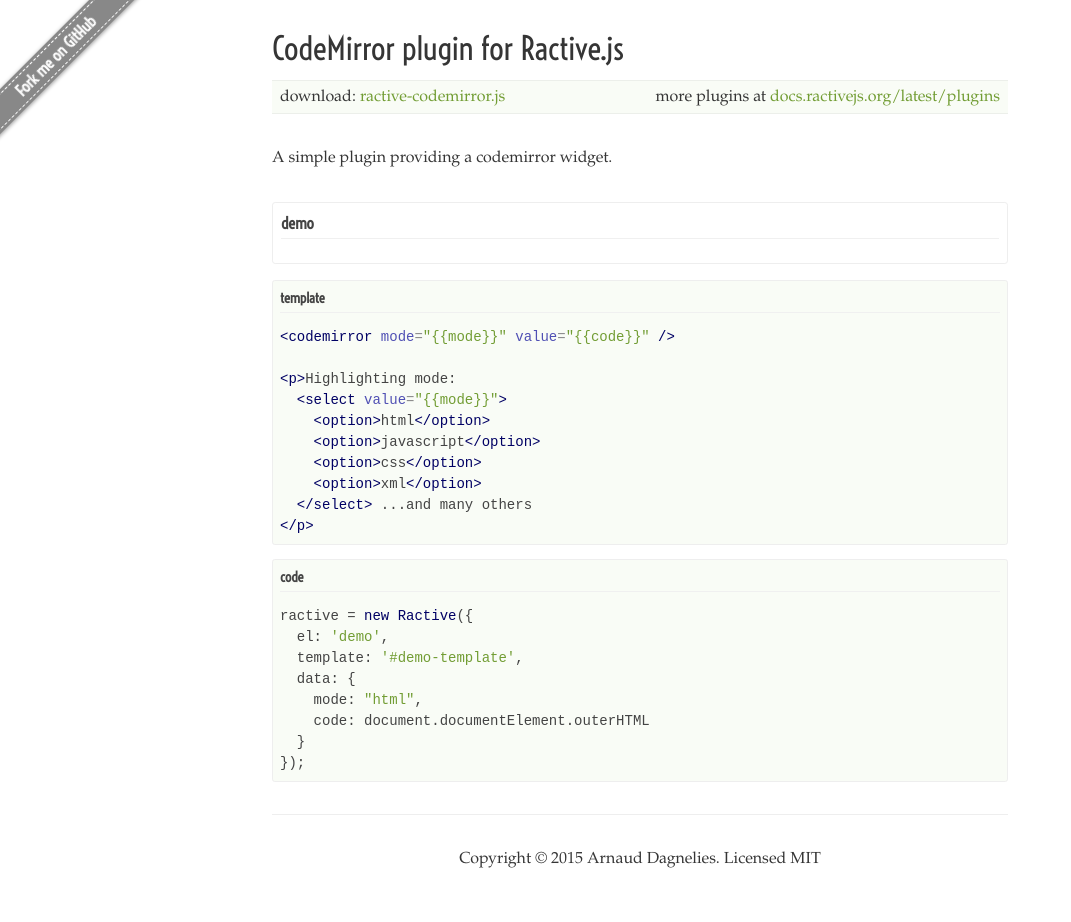
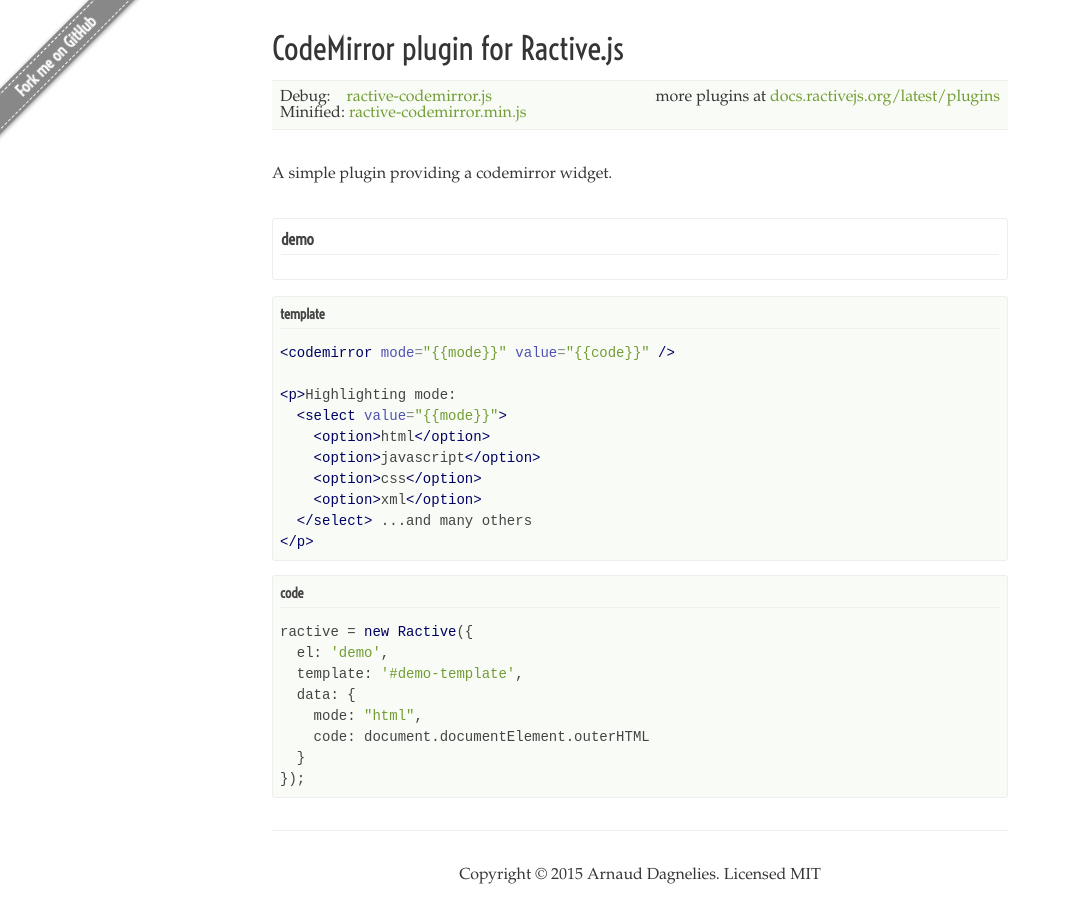
Before and after one commit to dagnelies/ractive-codemirror, a plain HTML site: page index.html in a window 1280 px wide. Shown: the whole page, without its empty margins (0-1071 px from the left). Drawn offline with nearby package versions, Linux system fonts and the light colour scheme; a script that the page names is missing.

Commit message:
added minified version

```diff
--- a/index.html
+++ b/index.html
@@ -21,7 +21,7 @@
 	<script src='http://cdn.ractivejs.org/edge/ractive.js'></script>
 
 	<!-- this plugin -->
-	<script src='ractive-codemirror.js'></script>
+	<script src='ractive-codemirror.min.js'></script>
 
 	<style>
 	.box {
@@ -37,7 +37,8 @@
 	<header>
 		<h1>CodeMirror plugin for Ractive.js</h1>
 		<p class='strap'>
-			<span class='download'>download: <a href='ractive-codemirror.js'>ractive-codemirror.js</a></span>
+			<span class='download'>Debug: &nbsp;&nbsp; <a href='ractive-codemirror.js'>ractive-codemirror.js</a><br/>
+			Minified: <a href='ractive-codemirror.js'>ractive-codemirror.min.js</a></span>
 			<span class='more-plugins'>more plugins at <a href='http://docs.ractivejs.org/latest/plugins'>docs.ractivejs.org/latest/plugins</a></span>
 		</p>
 	</header>
--- /dev/null
+++ b/ractive-codemirror.min.js
@@ -0,0 +1,2 @@
+/*! ractive-codemirror 0.1.0 2015-06-02 */
+!function(a,b){"use strict";if("function"==typeof define&&define.amd)define(["ractive"],b);else if("undefined"!=typeof module&&module.exports&&"function"==typeof require)b(require("ractive"));else{if(!a.Ractive)throw new Error("Could not find Ractive! It must be loaded before the ractive-components-ractive-codemirror plugin");b(a.Ractive)}}("undefined"!=typeof window?window:this,function(a){"use strict";a.components.codemirror=a.extend({template:"<textarea></textarea>",isolated:!0,onrender:function(){var a=this,b=this.find("textarea"),c=this.get("mode")||"htmlmixed";"html"===c&&(c="htmlmixed"),"json"===c&&(c={name:"javascript",json:!0});var d=!1,e=CodeMirror.fromTextArea(b,{mode:c,lineNumbers:!0});e.on("change",function(){d||(d=!0,a.set("value",e.getValue()),d=!1)}),this.observe("value",function(a){d||(d=!0,e.setValue(a),d=!1)}),this.observe("mode",function(a){"html"===a&&(a="htmlmixed"),"json"===a&&(a={name:"javascript",json:!0}),e.setOption("mode",a)}),this.on("teardown",function(){e.toTextArea()})}})});
```
